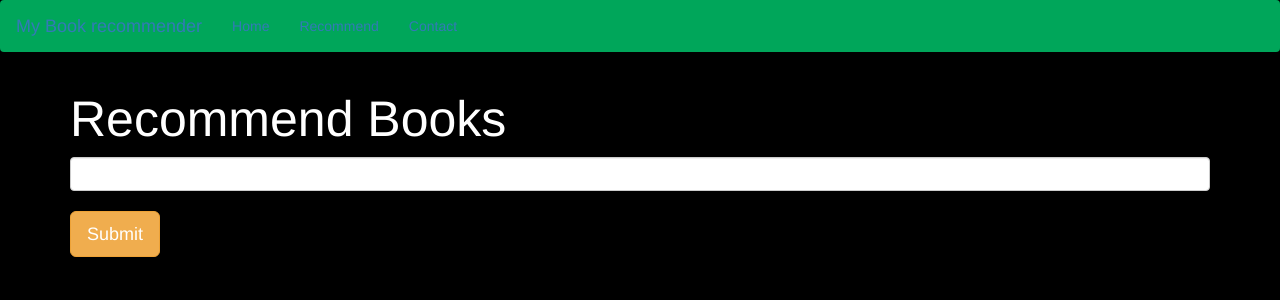
After one commit to Jaspreet-Singh619/Book-Recommender-System, a Flask app: page /recommend in a window 1280 px wide. The commit adds this page. Shown: the top 300 px of the page. Run offline with Flask 3, Linux system fonts and the light colour scheme; parts of the project's set-up code (start-up, migrations or seed data) failed here and were passed over.

Commit message:
Complete Project

```diff
--- a/app.py
+++ b/app.py
@@ -1,11 +1,47 @@
-from flask import Flask
+from flask import Flask,render_template,request
+import pickle
+import numpy as np
 
-app=Flask(__name__)
+popular_df = pickle.load(open('popular.pkl','rb'))
+pt = pickle.load(open('pt.pkl','rb'))
+books = pickle.load(open('books.pkl','rb'))
+similarity_scores = pickle.load(open('similarity_scores.pkl','rb'))
+
+app = Flask(__name__)
 
 @app.route('/')
 def index():
-    return "Hello World"
+    return render_template('index.html',
+                           book_name = list(popular_df['Book-Title'].values),
+                           author=list(popular_df['Book-Author'].values),
+                           image=list(popular_df['Image-URL-M'].values),
+                           votes=list(popular_df['num_ratings'].values),
+                           rating=list(popular_df['avg_rating'].values)
+                           )
 
+@app.route('/recommend')
+def recommend_ui():
+    return render_template('recommend.html')
 
-if __name__=='main':
+@app.route('/recommend_books',methods=['post'])
+def recommend():
+    user_input = request.form.get('user_input')
+    index = np.where(pt.index == user_input)[0][0]
+    similar_items = sorted(list(enumerate(similarity_scores[index])), key=lambda x: x[1], reverse=True)[1:5]
+
+    data = []
+    for i in similar_items:
+        item = []
+        temp_df = books[books['Book-Title'] == pt.index[i[0]]]
+        item.extend(list(temp_df.drop_duplicates('Book-Title')['Book-Title'].values))
+        item.extend(list(temp_df.drop_duplicates('Book-Title')['Book-Author'].values))
+        item.extend(list(temp_df.drop_duplicates('Book-Title')['Image-URL-M'].values))
+
+        data.append(item)
+
+    print(data)
+
+    return render_template('recommend.html',data=data)
+
+if __name__ == '__main__':
     app.run(debug=True)
--- a/req.txt
+++ b/req.txt
@@ -1,3 +1,4 @@
 flask
 numpy
 pandas
+gunicorn
--- /dev/null
+++ b/templates/recommend.html
@@ -0,0 +1,53 @@
+<!DOCTYPE html>
+<html lang="en">
+  <head>
+    <meta charset="UTF-8" />
+    <title>Book Recommender System</title>
+    <!-- Latest compiled and minified CSS -->
+    <link
+      rel="stylesheet"
+      href="https://cdn.jsdelivr.net/npm/bootstrap@3.3.7/dist/css/bootstrap.min.css"
+      integrity="sha384-BVYiiSIFeK1dGmJRAkycuHAHRg32OmUcww7on3RYdg4Va+PmSTsz/K68vbdEjh4u"
+      crossorigin="anonymous"
+    />
+  </head>
+  <style>
+    .text-white {
+      color: white;
+    }
+  </style>
+  <body style="background-color: black">
+    <nav class="navbar" style="background-color: #00a65a">
+      <a class="navbar-brand">My Book recommender</a>
+      <ul class="nav navbar-nav">
+        <li><a href="/">Home</a></li>
+        <li><a href="/recommend">Recommend</a></li>
+        <li><a>Contact</a></li>
+      </ul>
+    </nav>
+
+    <div class="container">
+      <div class="row">
+        <div class="col-md-12">
+          <h1 class="text-white" style="font-size: 50px">Recommend Books</h1>
+          <form action="/recommend_books" method="post">
+            <input name="user_input" type="text" class="form-control" /><br />
+            <input type="submit" class="btn btn-lg btn-warning" />
+          </form>
+        </div>
+
+        {% if data %} {% for i in data %}
+        <div class="col-md-3" style="margin-top: 50px">
+          <div class="card">
+            <div class="card-body">
+              <img class="card-img-top" src="{{i[2]}}" />
+              <p class="text-white">{{i[0]}}</p>
+              <h4 class="text-white">{{i[1]}}</h4>
+            </div>
+          </div>
+        </div>
+        {% endfor %} {% endif %}
+      </div>
+    </div>
+  </body>
+</html>
```
Also changed, not shown: templates/index.html (+46 -12 lines), 6 other files.
